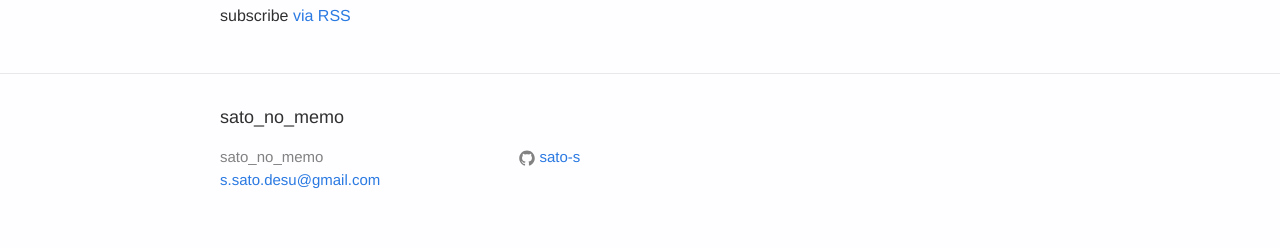
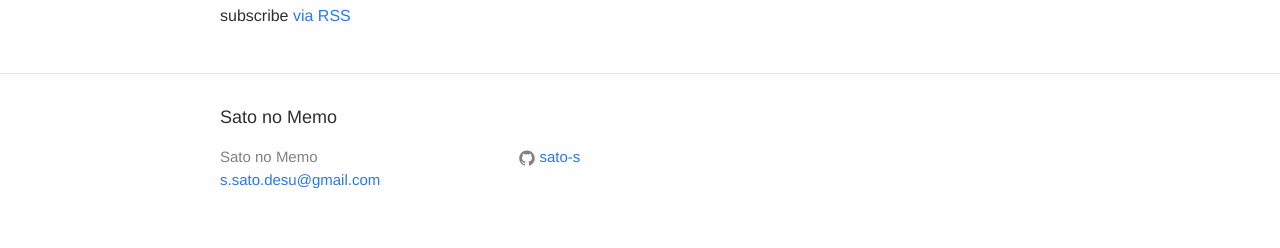
Before and after one commit to sato-s/sato-s.github.io, a Jekyll site: the page built from index.html, in a window 1280 px wide. Shown: the part 1082-1330 px from the top of the page. Built offline with Jekyll 4.4.1, drawn with Linux system fonts in a browser that asks for light colours; nearby versions of some CDN libraries; the list of posts is cut into pages by our own code.

```diff
--- a/_config.yml
+++ b/_config.yml
@@ -6,7 +6,7 @@
 # 'jekyll serve'. If you change this file, please restart the server process.
 
 # Site settings
-title: sato_no_memo
+title: "Sato no Memo"
 email: s.sato.desu@gmail.com
 description: > # サトウのメモ用
 baseurl: "" # the subpath of your site, e.g. /blog
```
